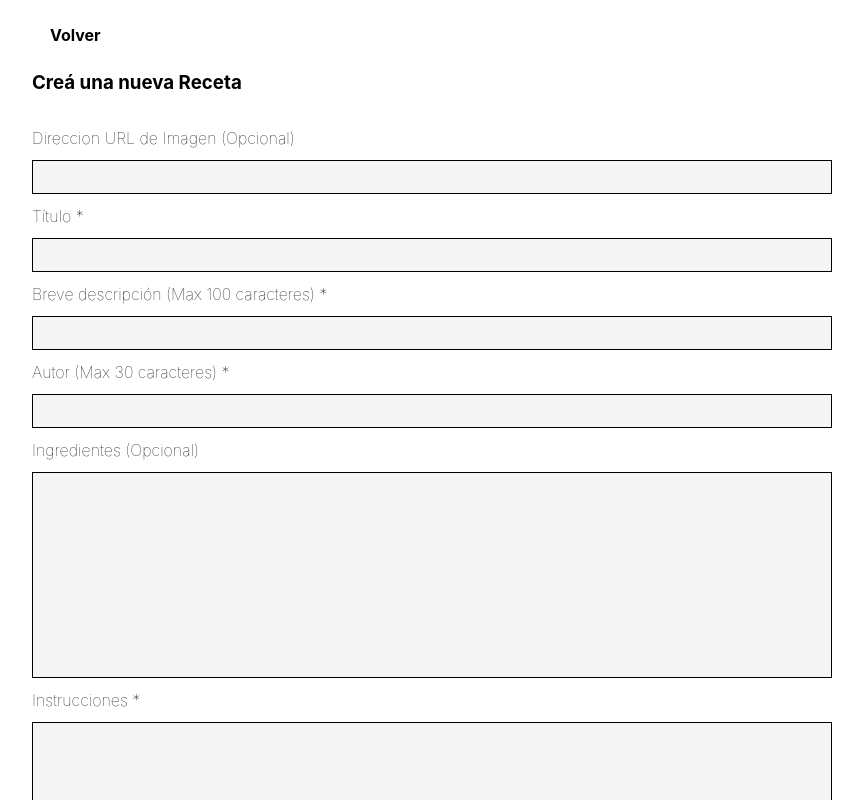
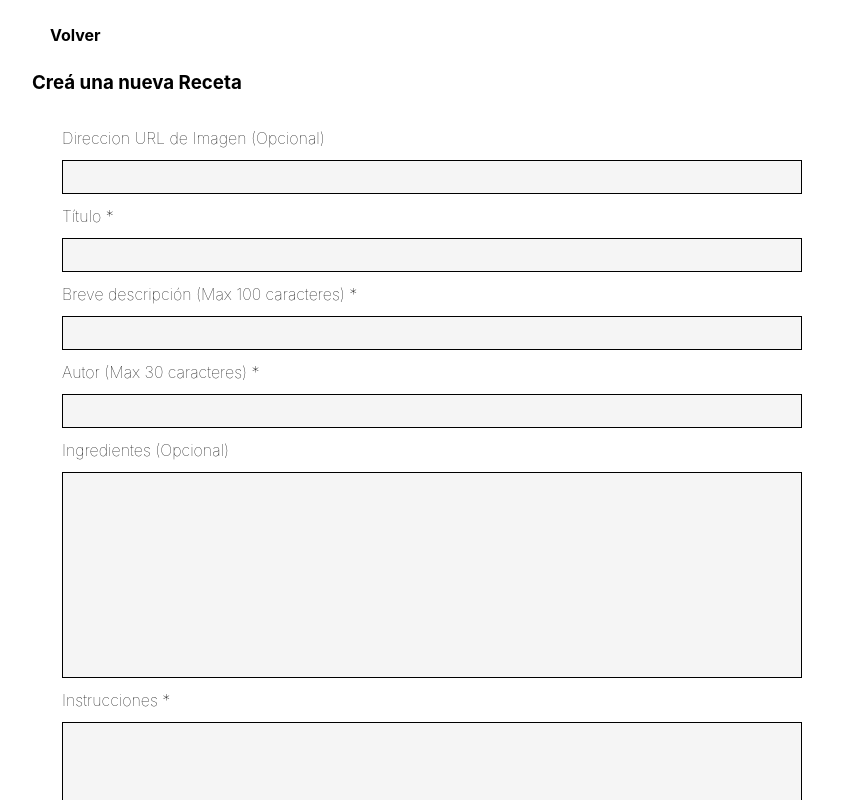
Before and after one commit to alimonestebandev/my-app-recetitas, a React (Vite) app: page /create-recipe in a window 1280 px wide. Shown: the top 800 px of the page, without its empty margins (208-1071 px from the left). Built offline with nearby package versions, Linux system fonts and the light colour scheme; some icons are missing.

Commit message:
el formulario tiene padding ahora

```diff
--- a/src/CSS/create-recipe.css
+++ b/src/CSS/create-recipe.css
@@ -1,4 +1,6 @@
 .form-create-recipe {
+  padding: 30px;
+  padding-top: 0;
   display: grid;
   text-align: left;
 }
```
